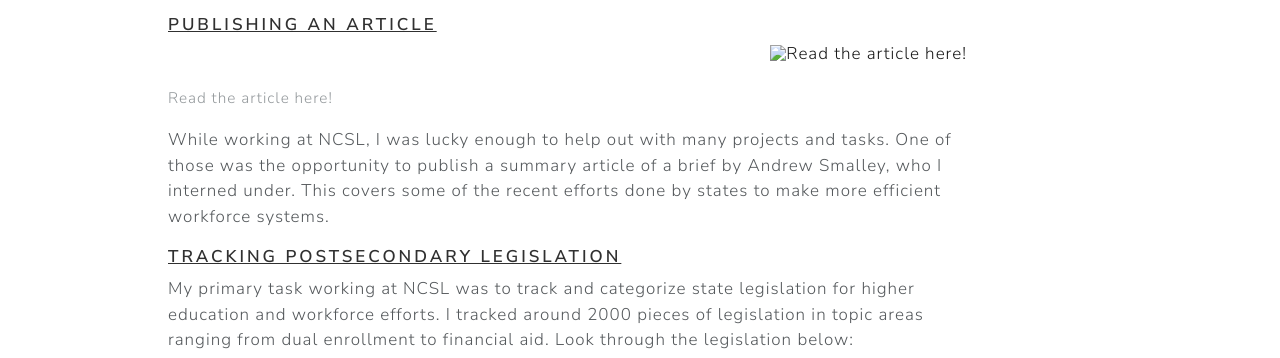
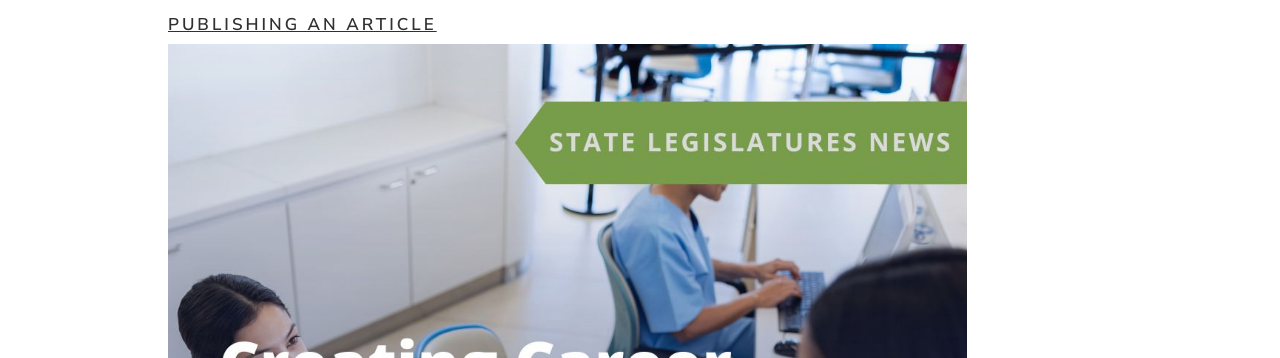
Before and after one commit to ngalatas/about_me, a plain HTML site: page experience.html in a window 1280 px wide. Shown: the part 442-800 px from the top of the page. Drawn offline with Linux system fonts and the light colour scheme.

Commit message:
Add files via upload

```diff
--- a/experience.html
+++ b/experience.html
@@ -159,19 +159,8 @@ ul.task-list li input[type="checkbox"] {
 <p>I worked at NCSL for six months, from the beginning of 2024 through the summer. Here are some of the many tasks I performed while with them:</p>
 <section id="publishing-an-article" class="level5">
 <h5 class="anchored" data-anchor-id="publishing-an-article"><u>Publishing an Article</u></h5>
-<div style="float ">
-<div class="quarto-figure quarto-figure-right">
-<figure class="figure">
-<div class="quarto-figure quarto-figure-right">
-<figure class="figure">
-<p><a href="https://www.ncsl.org/state-legislatures-news/details/creating-career-pathways-by-connecting-colleges-and-workforce-systems"><img src="_site/images/Article.jpg" class="img-fluid quarto-figure quarto-figure-right figure-img" width="150" alt="Read the article here!"></a></p>
-</figure>
-</div>
-<figcaption>Read the article here!</figcaption>
-</figure>
-</div>
+<p><a href="https://www.ncsl.org/state-legislatures-news/details/creating-career-pathways-by-connecting-colleges-and-workforce-systems"><img src="images/Article.jpg" class="img-fluid"></a></p>
 <p>While working at NCSL, I was lucky enough to help out with many projects and tasks. One of those was the opportunity to publish a summary article of a brief by Andrew Smalley, who I interned under. This covers some of the recent efforts done by states to make more efficient workforce systems.</p>
-</div>
 </section>
 <section id="tracking-postsecondary-legislation" class="level5">
 <h5 class="anchored" data-anchor-id="tracking-postsecondary-legislation"><u>Tracking Postsecondary Legislation</u></h5>
@@ -194,6 +183,9 @@ ul.task-list li input[type="checkbox"] {
 </div>
 <p>One other database I tracked legislation for as an intern was our Student Loan Bill Tracking Database. This takes the legislation passed and categorizes it further in a Power BI database to break down forgiveness, licensure, oversight, and tax bills into their own groupings. Check it out!</p>
 </div>
+</section>
+<section id="section" class="level5">
+<h5 class="anchored" data-anchor-id="section"></h5>
 <hr>
 </section>
 </section>
```
Also changed, not shown: about.html (+1 -1 lines).
